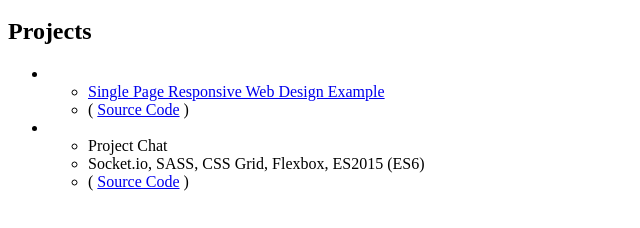
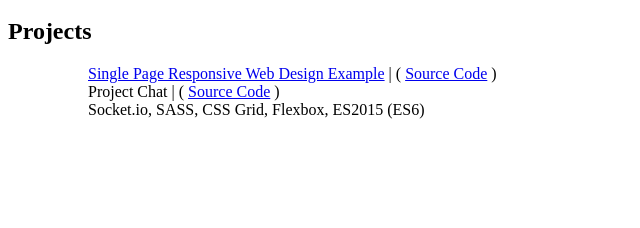
Before and after one commit to developer060616/barrygee.com, a plain HTML site: page index.html in a window 1280 px wide. Shown: the part 48-276 px from the top of the page, without its empty margins (0-640 px from the left). Drawn offline with Linux system fonts and the light colour scheme.

Commit message:
Update index.html

```diff
--- a/index.html
+++ b/index.html
@@ -1,3 +1,11 @@
+<style>
+  ul
+  {
+    list-style: none;
+    margin-left: 0;
+  }
+</style>
+
 <h1>Barry Gee</h1>
 
 <h2>Projects</h2>
@@ -5,15 +13,13 @@
 <ul>
   <li>
     <ul>
-      <li><a href="https://barrygee.github.io/responsive-web-design-example/">Single Page Responsive Web Design Example</a></li>
-      <li>( <a href="https://github.com/barrygee/responsive-web-design-example">Source Code</a> )</li>
+      <li><a href="https://barrygee.github.io/responsive-web-design-example/">Single Page Responsive Web Design Example</a> | ( <a href="https://github.com/barrygee/responsive-web-design-example">Source Code</a> )</li>
     </ul>
   </li>
   <li>
     <ul>
-      <li>Project Chat</li>
+      <li>Project Chat | ( <a href="https://github.com/barrygee/project-chat">Source Code</a> )</li>
       <li>Socket.io, SASS, CSS Grid, Flexbox, ES2015 (ES6)</li>
-      <li>( <a href="https://github.com/barrygee/project-chat">Source Code</a> )</li>
     </ul>
   </li>
 </ul>
```
